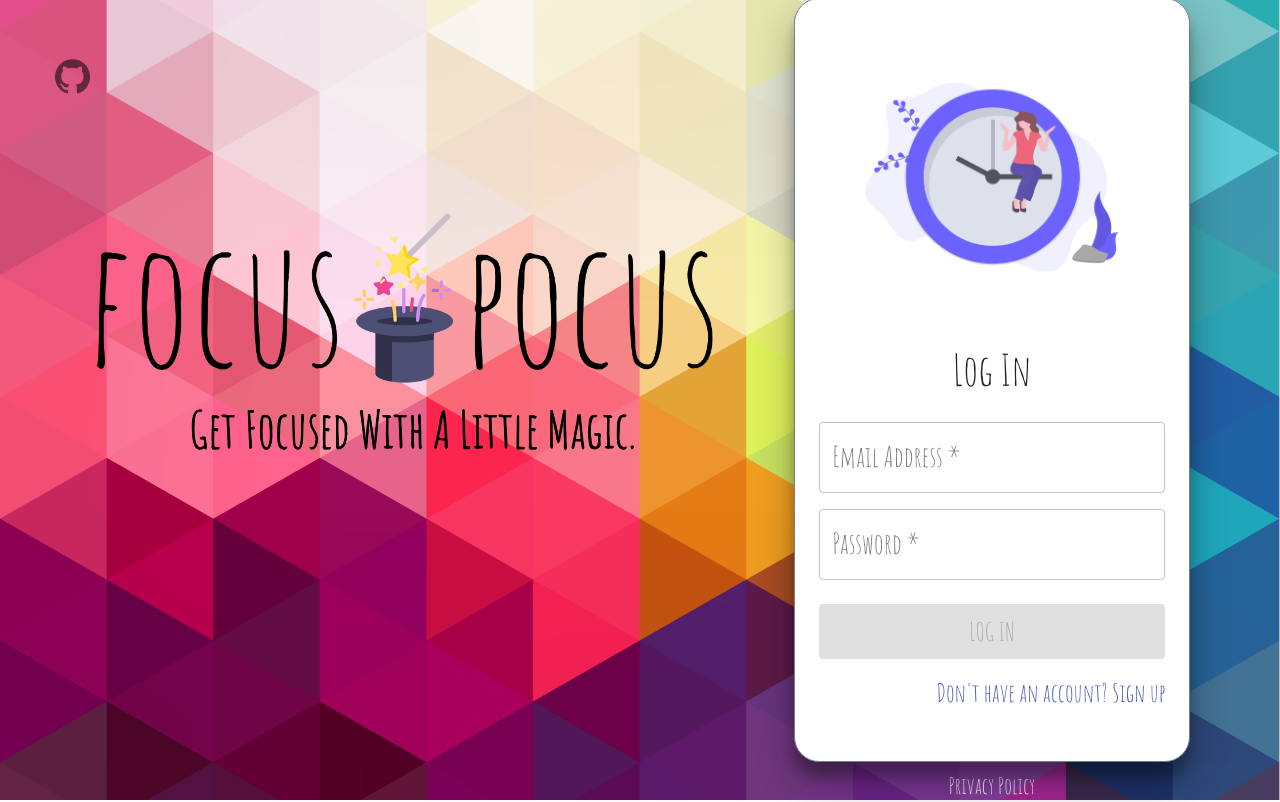
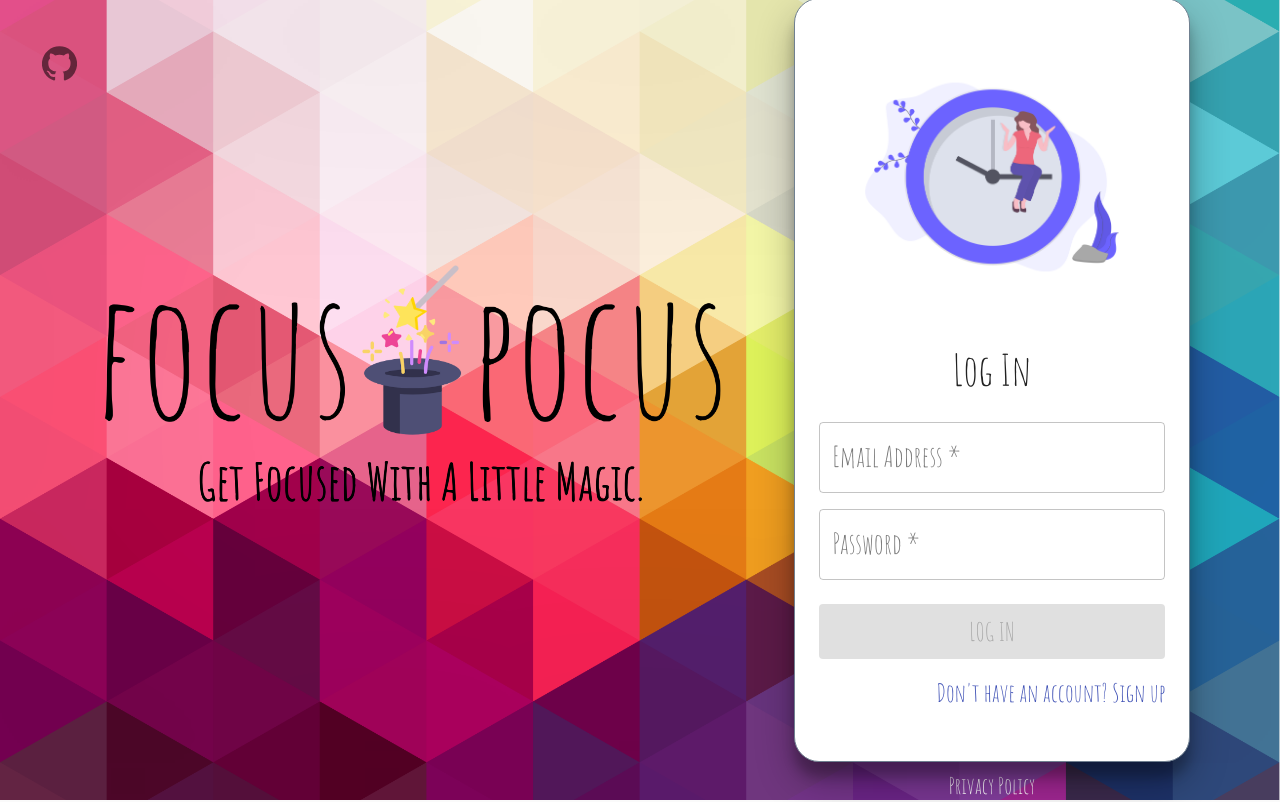
Before and after one commit to LHL-FocusPocus/FocusPocus, a React (Create React App) app in the folder client/: page /login in a window 1280 px wide. Built offline with nearby package versions, Linux system fonts and the light colour scheme; no server answers; a web font is replaced by a local one.

Commit message:
Recenter logo; decr github margin

```diff
--- a/client/src/components/Landing.jsx
+++ b/client/src/components/Landing.jsx
@@ -23,8 +23,8 @@ const InnerContainer = styled.div`
 
 const GitHub = styled(IconButton)`
   position: fixed !important;
-  left: 1em !important;
-  top: 1em !important;
+  left: 0.7em !important;
+  top: 0.7em !important;
 `;
 export default function Landing({ setDashboard }) {
   const history = useHistory();
--- a/client/src/components/LogoText.jsx
+++ b/client/src/components/LogoText.jsx
@@ -8,7 +8,7 @@ const Container = styled.div`
   flex-direction: column;
   align-items: center;
   flex: 2;
-  transform: translateX(2%) translateY(-8%);
+  transform: translateX(3%) translateY(5%);
 `;
 
 
```
